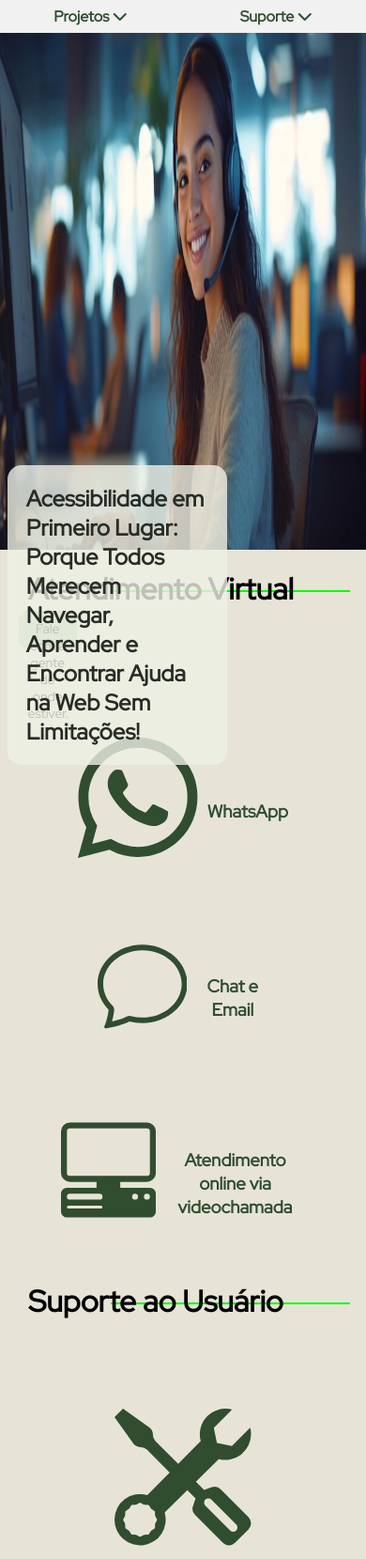
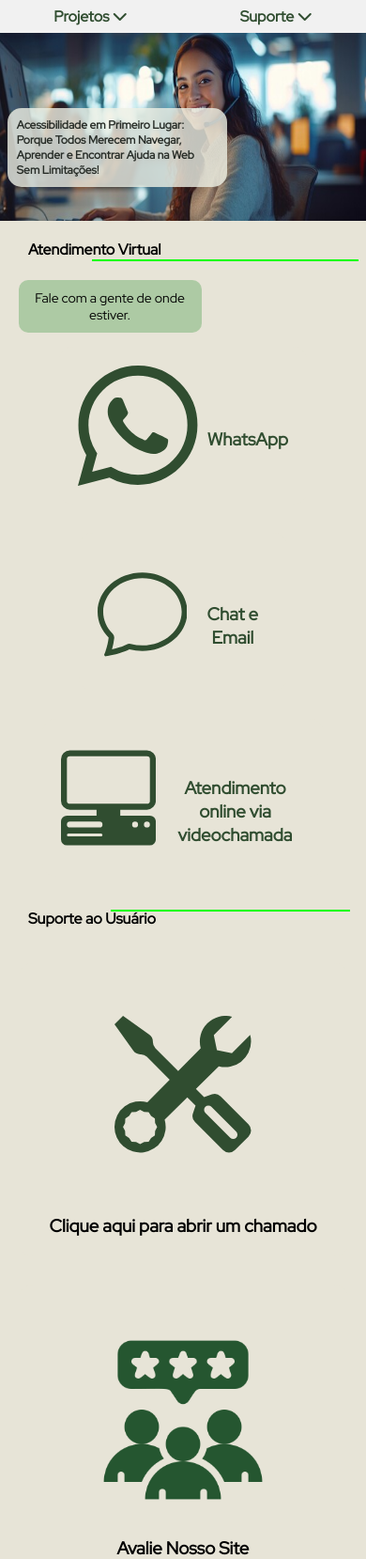
Before and after one commit to PhilipeMuzzi/NUPAT, a Django app: page /atendimento-virtual/ in a window 390 px wide. Shown: the part 180-1839 px from the top of the page at 94% size. Run offline with Django 4.2, Linux system fonts and the light colour scheme; some libraries are stand-ins or nearby versions.

Commit message:
fazendo a parte da responsividade na area de suporte

```diff
--- a/core/static/css/atvt.css
+++ b/core/static/css/atvt.css
@@ -15,6 +15,7 @@ main img{
     width: 100%;
     height: 550px;
     display: flex;
+
 }
 main .img-text{
     position:absolute;
@@ -51,7 +52,7 @@ main .atendimento h1, .suporte h1, .perguntas h1{
 main .atendimento h5{
     background-color: #5ba55b69;
     width: 16%;
-    height: 20px;
+    height: auto;
     padding: 10px;
     align-items: center;
     text-align: center;
@@ -59,8 +60,6 @@ main .atendimento h5{
     margin-left: 5%;
     font-size: 14px;
     font-weight: lighter;
-    padding-bottom: 30px;
-    margin-bottom: 60px;
 }
 main .atendimento ul li:hover{
     background-color: #afc9afa8;
@@ -193,6 +192,45 @@ main .atendimento ul li{
 
 
 @media screen and (max-width:490px) {
+    h1 {
+        font-size: 1rem;
+    }
+    main .img-text{
+        position:absolute;
+        top: 35%;
+        left: 2%;
+        width: 60%;
+        text-align: start;
+        transform: translate(-50%, -50%);
+        border-radius: 15px;
+        color: #272c27;
+        background-color: #eef0e5cc;
+        padding: 10px;
+        z-index: 1;
+    }
+    .img-text h2 {
+        font-size: 12px;
+    }
+    .atendimento h1 {
+        font-size: 1rem;
+    }
+    main .atendimento h5 {
+        margin-top: 20px;
+        width: 50%;
+    }
+    .img-container img {
+        height: 200px;
+    }
+    /* .card01, .card02, .card03, .atendimento ul li {
+        flex: 0 1 50%;
+        margin: 15px;
+        padding: 20px;
+        height: auto;
+        background-color: #E7E4D7;
+        border-radius: 15px;
+        text-align: center;
+        transition: background 0.5s;
+    } */
     .primeiro-rodape {
         height: 100%;
         color: white;
--- a/core/templates/Atendimento virtual/atendimento_virtual.html
+++ b/core/templates/Atendimento virtual/atendimento_virtual.html
@@ -9,12 +9,19 @@
         <div class="img-container">
             <img src="{%static 'img/atvt.png'%}" alt="">
             <div class="img-text">
-                <h2><strong>Acessibilidade em Primeiro Lugar:<strong></strong> Porque Todos Merecem Navegar, Aprender e Encontrar Ajuda na Web Sem Limitações!</h2>
+                <h2><strong>Acessibilidade em Primeiro Lugar:<strong>
+                </strong> Porque Todos Merecem Navegar, Aprender e
+                 Encontrar Ajuda na Web Sem Limitações!</h2>
             </div>
         </div>
         <div class="atendimento">
-            <h1><strong>Atendimento Virtual</strong><hr class="linha-fina"></h1>
+            <p>
+                <h1><strong>Atendimento Virtual</strong></h1>
+                <hr class="linha-fina">
+            </p>
+
             <h5>Fale com a gente de onde estiver.</h5>
+
             <ul>
                 <li><a href="https://www.WhatsApp.com"><svg xmlns="http://www.w3.org/2000/svg" width="128" height="128" fill="currentColor" class="bi bi-whatsapp" viewBox="0 0 16 16">
                     <path d="M13.601 2.326A7.85 7.85 0 0 0 7.994 0C3.627 0 .068 3.558.064 7.926c0 1.399.366 2.76 1.057 3.965L0 16l4.204-1.102a7.9 7.9 0 0 0 3.79.965h.004c4.368 0 7.926-3.558 7.93-7.93A7.9 7.9 0 0 0 13.6 2.326zM7.994 14.521a6.6 6.6 0 0 1-3.356-.92l-.24-.144-2.494.654.666-2.433-.156-.251a6.56 6.56 0 0 1-1.007-3.505c0-3.626 2.957-6.584 6.591-6.584a6.56 6.56 0 0 1 4.66 1.931 6.56 6.56 0 0 1 1.928 4.66c-.004 3.639-2.961 6.592-6.592 6.592m3.615-4.934c-.197-.099-1.17-.578-1.353-.646-.182-.065-.315-.099-.445.099-.133.197-.513.646-.627.775-.114.133-.232.148-.43.05-.197-.1-.836-.308-1.592-.985-.59-.525-.985-1.175-1.103-1.372-.114-.198-.011-.304.088-.403.087-.088.197-.232.296-.346.1-.114.133-.198.198-.33.065-.134.034-.248-.015-.347-.05-.099-.445-1.076-.612-1.47-.16-.389-.323-.335-.445-.34-.114-.007-.247-.007-.38-.007a.73.73 0 0 0-.529.247c-.182.198-.691.677-.691 1.654s.71 1.916.81 2.049c.098.133 1.394 2.132 3.383 2.992.47.205.84.326 1.129.418.475.152.904.129 1.246.08.38-.058 1.171-.48 1.338-.943.164-.464.164-.86.114-.943-.049-.084-.182-.133-.38-.232"/>
```
